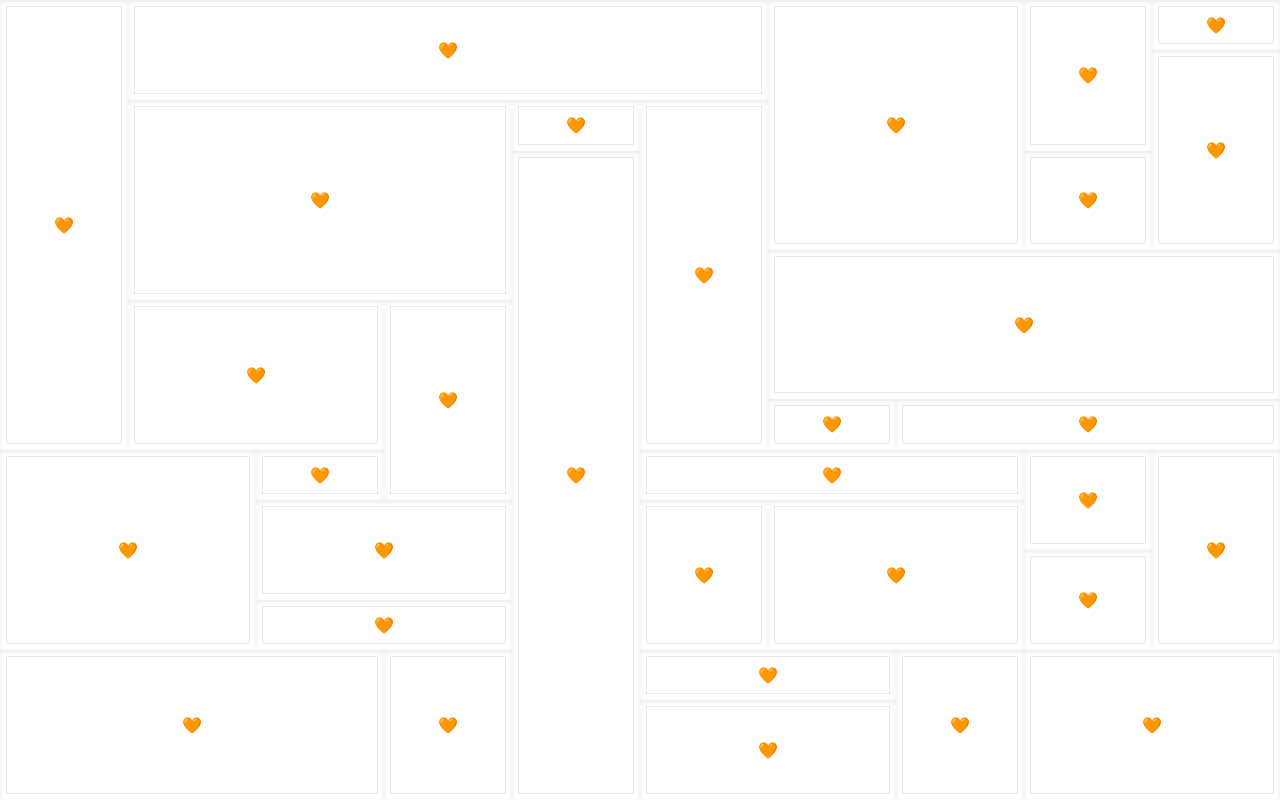
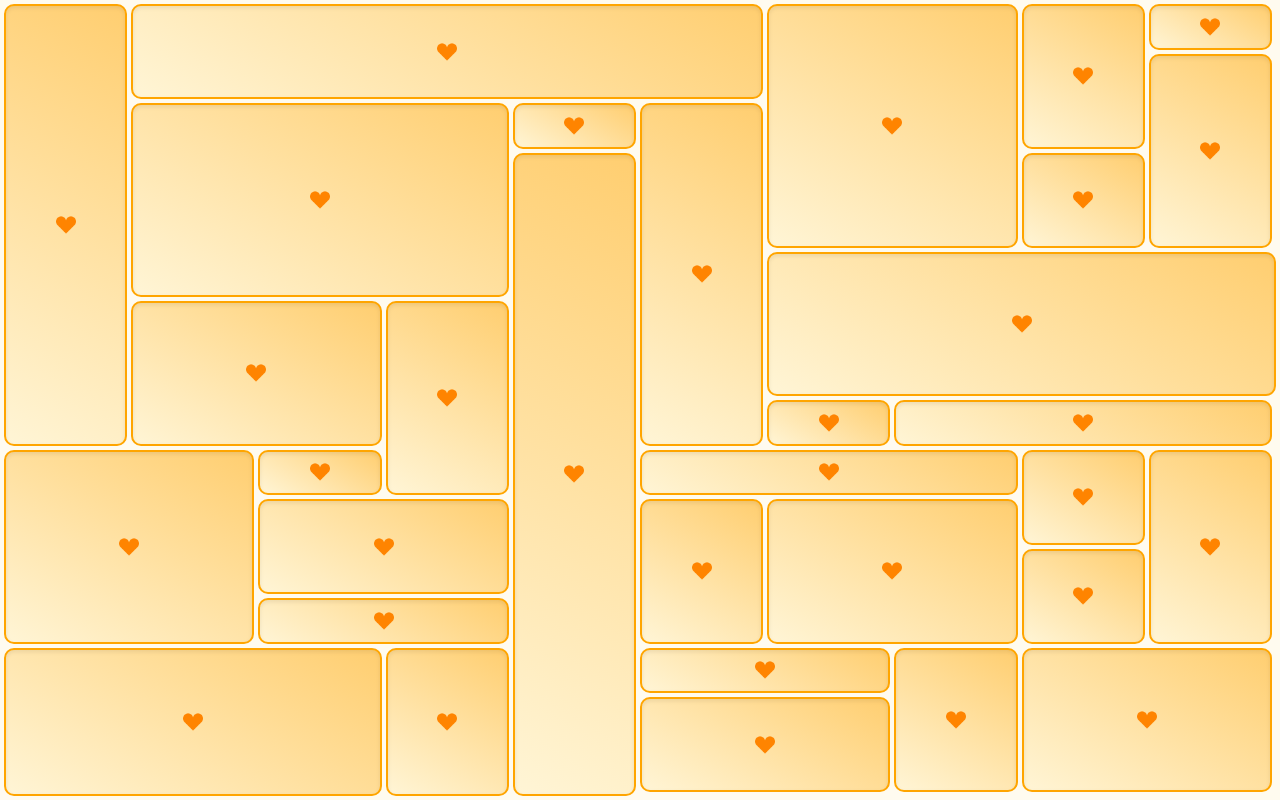
Before and after one commit to arisaokasaka/question-cards, a plain HTML site: page index.html in a window 1280 px wide. Drawn offline with Linux system fonts and the light colour scheme.

Commit message:
refactor style

```diff
--- a/scripts/createElements.js
+++ b/scripts/createElements.js
@@ -6,7 +6,7 @@ async function addCardElements () {
 
   for (let i = 0; i < 32; ++i) {
     const frontSide = document.createElement("p")
-    frontSide.appendChild(document.createTextNode("🧡"))
+    frontSide.className = 'card-front'
 
     const backSide = document.createElement("p")
     backSide.className = "hidden"
@@ -27,6 +27,7 @@ async function addCardElements () {
       setTimeout(()=>{
         newCard.firstElementChild.classList.toggle('hidden')
         newCard.lastElementChild.classList.toggle('hidden')
+        newCard.classList.toggle('card-back')
       }, 600)
     }, false)
 
--- a/styles/index.css
+++ b/styles/index.css
@@ -6,9 +6,14 @@ body {
   display: grid;
   grid-template-rows: repeat(16, 1fr);
   grid-template-columns: repeat(10, 1fr);
+  gap: 4px;
+  padding: 4px;
   height: 100vh;
   width: 100vw;
-  background-color: #e4e9eb;
+  max-height: 100vh;
+  max-width: 100vw;
+  background-color: rgb(255, 251, 239);
+  box-sizing: border-box;
 }
 
 .hidden {
@@ -24,18 +29,27 @@ body {
   height: 100%;
   width: 100%;
   box-shadow: inset 0 2px 4px 0 rgb(0 0 0 / 0.08);
-  background-color: #fff;
+  text-align: center;
+  font-size: 16px;
+  line-height: 20px;
+  border-radius: 10px;
+  border: 2px solid orange;
   box-sizing: border-box;
-  text-align: center;
+  background: rgb(255,245,214);
+  background: linear-gradient(32deg, rgba(255,245,214,1) 0%, rgba(255,206,112,1) 100%);
 }
 
-.card::after {
+.card-front::after {
+  content: '';
+  display: block;
   position: absolute;
-  content: '';
-  border: #e4e9eb 1px solid;
-  display: inline-block;
-  background-color: transparent;
-  inset: 6px;
+  inset: 0;
+  background: center/20px no-repeat url('../images/heart.png');
+}
+
+.card.card-back {
+  background-image: none;
+  background-color: rgb(252, 239, 201);
 }
 
 .card:nth-child(1) {
@@ -95,7 +109,7 @@ body {
 }
 
 .card:nth-child(12) {
-  grid-row: 4 / 20;
+  grid-row: 4 / 18;
   grid-column: 5 / 6;
 }
 
```
Also changed, not shown: images/heart.png (added).
